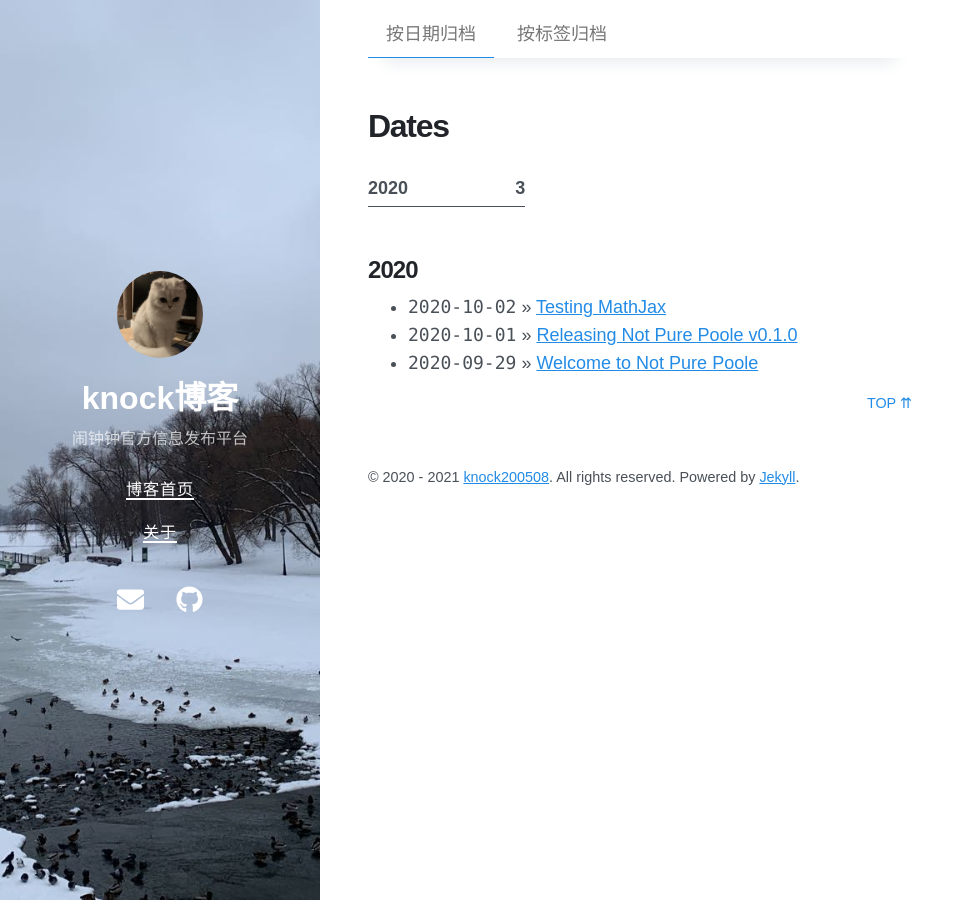
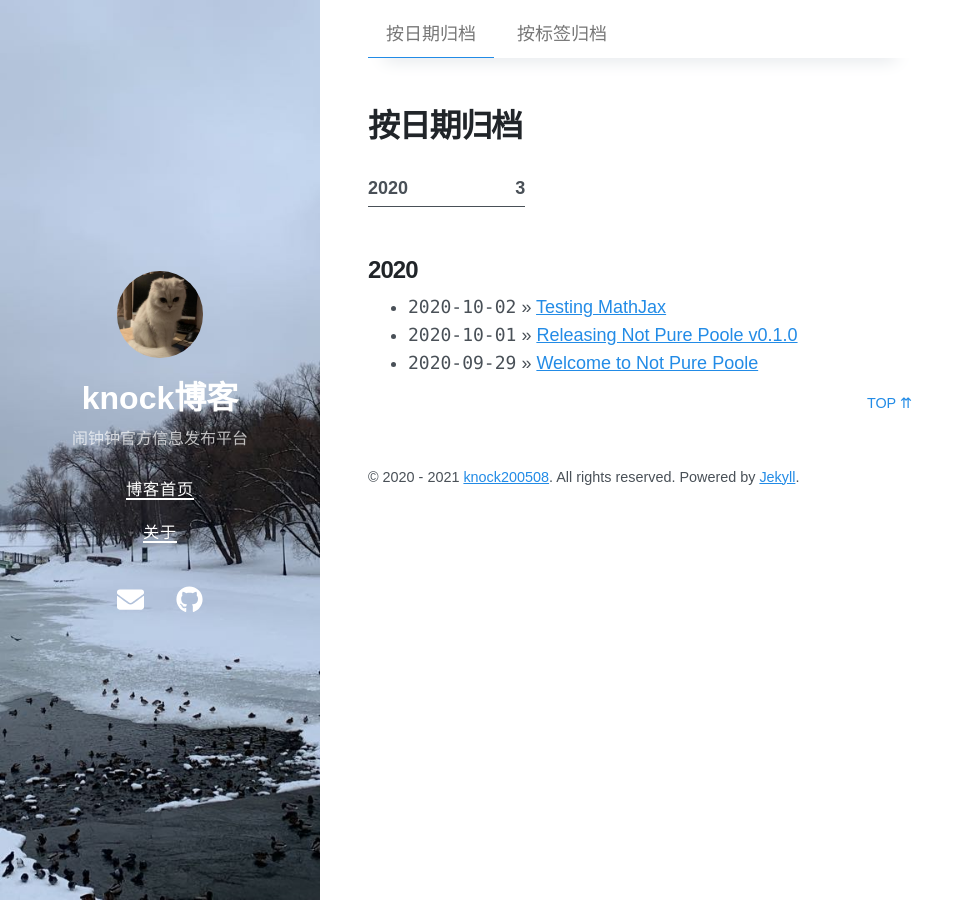
Before and after one commit to knock200508/blog, a Jekyll site: the page built from dates.md, in a window 1280 px wide. Shown: the whole page, without its empty margins (0-974 px from the left). Built offline with Jekyll 4.4.1, drawn with Linux system fonts in a browser that asks for light colours; nearby versions of some CDN libraries.

Commit message:
Update dates.md

```diff
--- a/dates.md
+++ b/dates.md
@@ -1,5 +1,5 @@
 ---
 layout: archive-dates
 permalink: /dates/
-title: Dates
+title: 按日期归档
 ---
```
